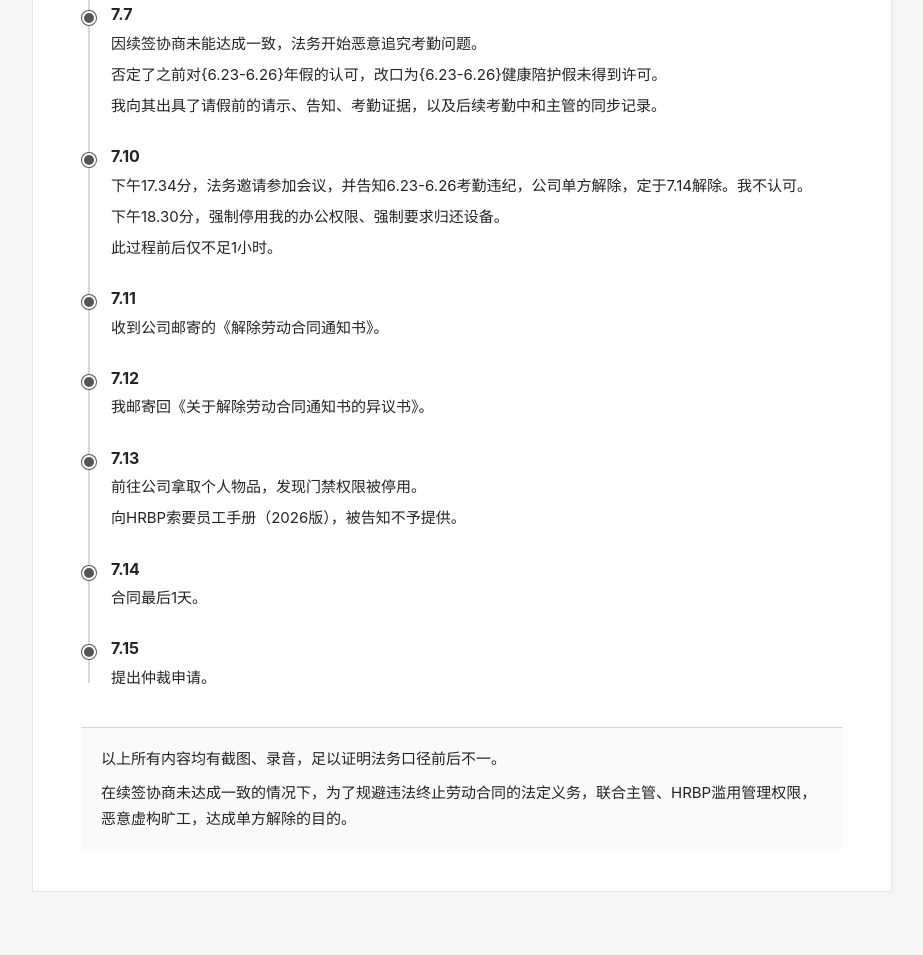
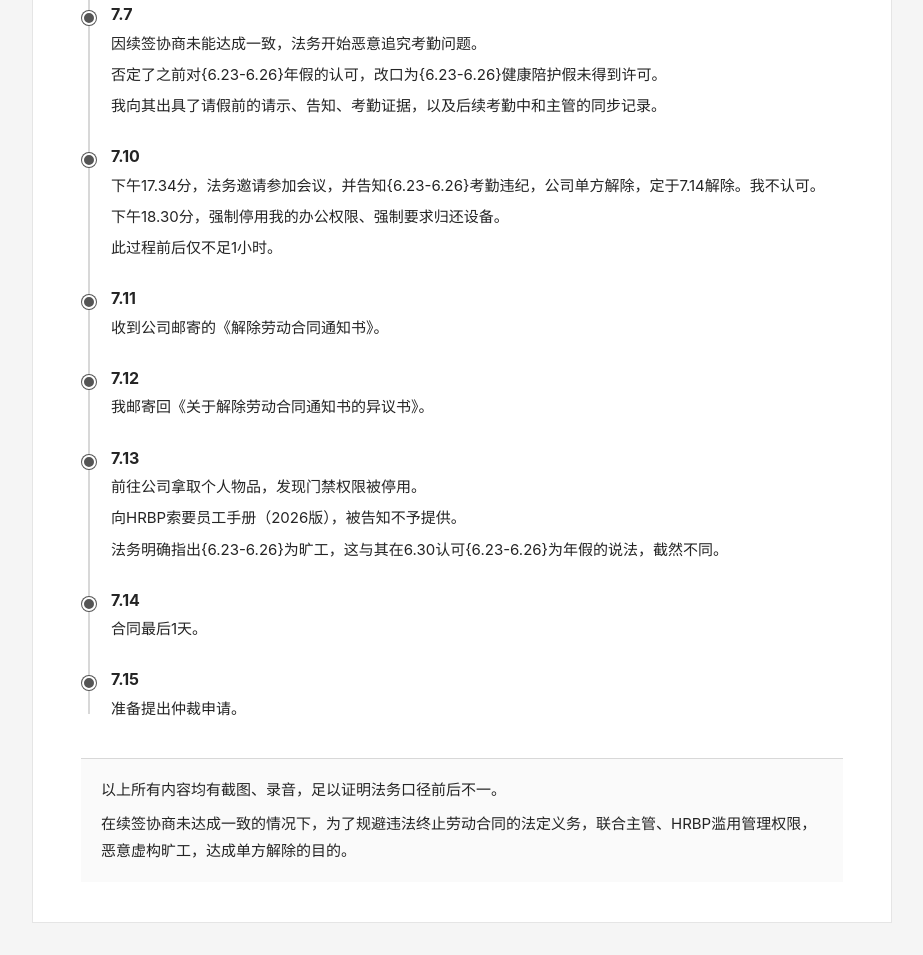
Before and after one commit to Duoduo-QAQ/TimeLine, a plain HTML site: page index.html in a window 1280 px wide. Shown: the part 1917-2872 px from the top of the page, without its empty margins (178-1101 px from the left). Before the commit the page ends 2841 px from the top, so only its background shows below. Drawn offline with Linux system fonts and the light colour scheme.

Commit message:
Add files via upload

```diff
--- a/index.html
+++ b/index.html
@@ -224,7 +224,7 @@
 
       <li class="event">
         <time class="date">7.10</time>
-        <p>下午17.34分，法务邀请参加会议，并告知6.23-6.26考勤违纪，公司单方解除，定于7.14解除。我不认可。</p>
+        <p>下午17.34分，法务邀请参加会议，并告知{6.23-6.26}考勤违纪，公司单方解除，定于7.14解除。我不认可。</p>
         <p>下午18.30分，强制停用我的办公权限、强制要求归还设备。</p>
         <p>此过程前后仅不足1小时。</p>
       </li>
@@ -243,6 +243,7 @@
         <time class="date">7.13</time>
         <p>前往公司拿取个人物品，发现门禁权限被停用。</p>
         <p>向HRBP索要员工手册（2026版），被告知不予提供。</p>
+        <p>法务明确指出{6.23-6.26}为旷工，这与其在6.30认可{6.23-6.26}为年假的说法，截然不同。</p>
       </li>
 
       <li class="event">
@@ -252,7 +253,7 @@
 
       <li class="event">
         <time class="date">7.15</time>
-        <p>提出仲裁申请。</p>
+        <p>准备提出仲裁申请。</p>
       </li>
     </ol>
 
```
